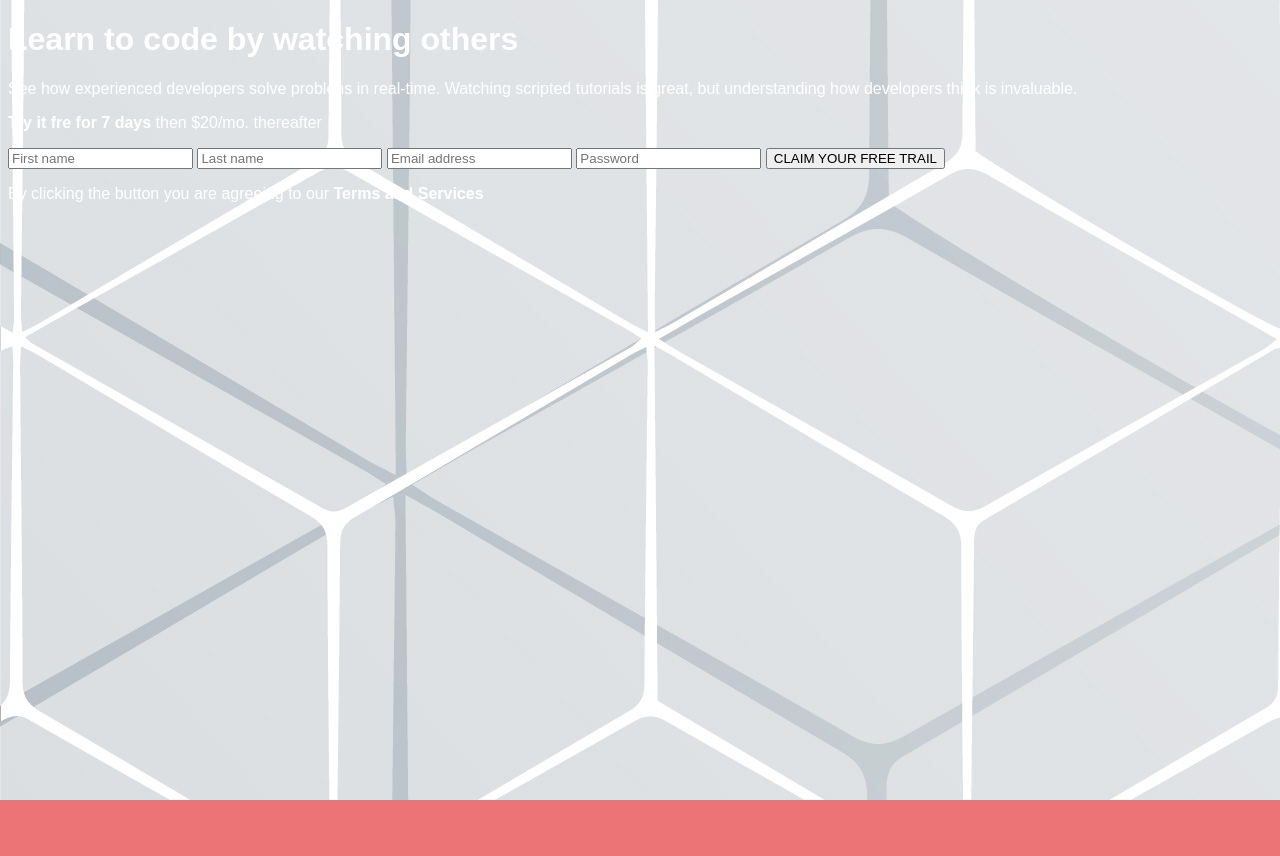
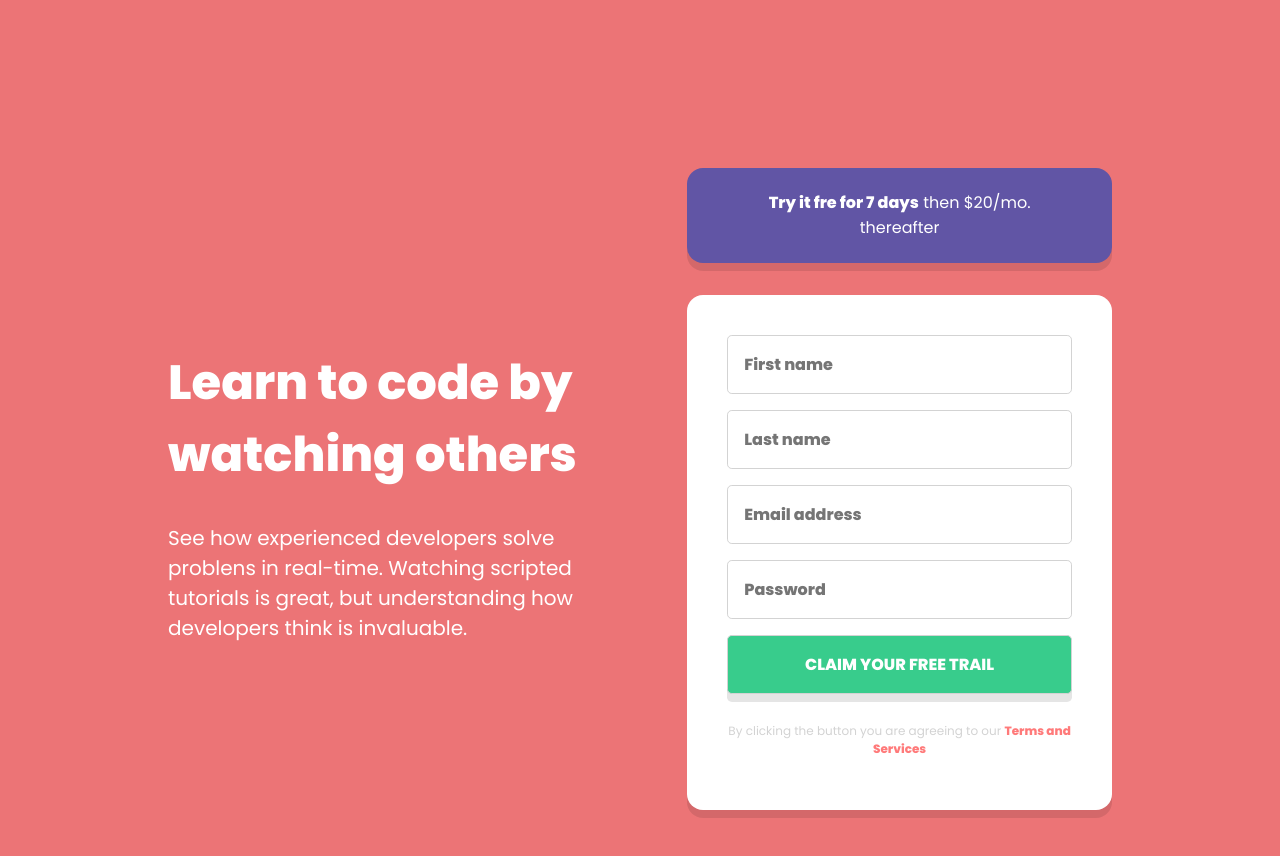
Before and after one commit to janumaruku42/Simple-HTML-Form, a plain HTML site: page index.html in a window 1280 px wide. Before the commit the page ends 800 px from the top, so only its background shows below. Drawn offline with Linux system fonts and the light colour scheme.

Commit message:
feat: style the page

```diff
--- a/index.html
+++ b/index.html
@@ -4,23 +4,36 @@
   <meta charset="UTF-8">
   <meta name="viewport" content="width=device-width, initial-scale=1.0">
   <title>Sign up form</title>
+  <link rel="preconnect" href="https://fonts.googleapis.com">
+  <link rel="preconnect" href="https://fonts.gstatic.com" crossorigin>
+  <link href="https://fonts.googleapis.com/css2?family=Poppins:wght@300;400;500;600;800;900&display=swap" rel="stylesheet">
   <link rel="stylesheet" href="./styles.css" />
 </head>
 <body>
-  <div>
+  <div class="container">
+    <div class="page-text">
       <h1>Learn to code by watching others</h1>
-    <p>See how experienced developers solve problens in real-time. Watching scripted tutorials is great, but understanding how developers think is invaluable.</p>
+      <p>
+        See how experienced developers solve problens in real-time. Watching scripted tutorials is great, but understanding how developers think is invaluable.
+      </p>
     </div>
     <div>
+      <div class="cta round-corner container-shadow">
         <p><strong>Try it fre for 7 days</strong> then $20/mo. thereafter</p>
+      </div>
+      <div class="form round-corner container-shadow">
         <form>
           <input type="text" name="first-name" placeholder="First name"/>
           <input type="text" name="last-name" placeholder="Last name"/>
           <input type="text" name="email" placeholder="Email address"/>
           <input type="text" name="password" placeholder="Password"/>
-      <input type="button" name="send" value="CLAIM YOUR FREE TRAIL"/>
+          <input class="container-shadow" type="button" name="send" value="CLAIM YOUR FREE TRAIL"/>
         </form>
-    <p>By clicking the button you are agreeing to our <strong>Terms and Services</strong></p>
+        <p class="terms">
+          By clicking the button you are agreeing to our <strong>Terms and Services</strong>
+        </p>
+      </div>
+    </div>
   </div>
 </body>
 </html>
--- a/styles.css
+++ b/styles.css
@@ -1,6 +1,85 @@
 body {
-    background-color: #ec7476;
-    background-image: url("./images/bg_image.jpg");
-    color: white;
-    font-family: Arial, Helvetica, sans-serif;
+  background-color: #ec7476;
+  color: white;
+  font-family: Poppins, sans-serif;
 }
+
+input {
+  all: unset;
+}
+
+h1 {
+  font-size: 3rem;
+}
+
+.container {
+  display: grid;
+  padding: 10rem 10rem;
+  grid-template-columns: 45% 45%;
+  justify-content: space-between;
+}
+
+.page-text {
+  display: flex;
+  flex-direction: column;
+  justify-content: center;
+}
+
+.page-text > p {
+  font-size: 1.25rem;
+  line-height: 1.5;
+  margin-top: 0;
+}
+
+.cta {
+  background-color: hsl(249, 32%, 49%);
+  margin-bottom: 2rem;
+  padding: 0.4rem 3rem;
+  text-align: center;
+}
+
+.round-corner {
+  border-radius: 1rem;
+}
+
+.container-shadow {
+  box-shadow: 0 0.5rem rgb(0, 0, 0, 0.1);
+}
+
+.form {
+  padding: 2.5rem;
+  background-color: white;
+}
+
+form > input {
+  border: 1px solid lightgray;
+  border-radius: 0.3rem;
+  padding: 1rem;
+  margin-bottom: 1rem;
+  font-weight: 700;
+}
+
+form > input:focus {
+  border: 1px solid black;
+}
+
+form {
+  display: flex;
+  flex-direction: column;
+}
+
+form > input:last-child {
+  background-color: hsl(154, 59%, 51%);
+  text-align: center;
+  -webkit-text-fill-color: white;
+}
+
+.terms {
+  color: lightgrey;
+  font-size: 0.75rem;
+  text-align: center;
+}
+
+.terms > strong {
+  color: hsl(0, 100%, 74%);
+}
```
Lines whose indentation alone changed are shown as unchanged.
